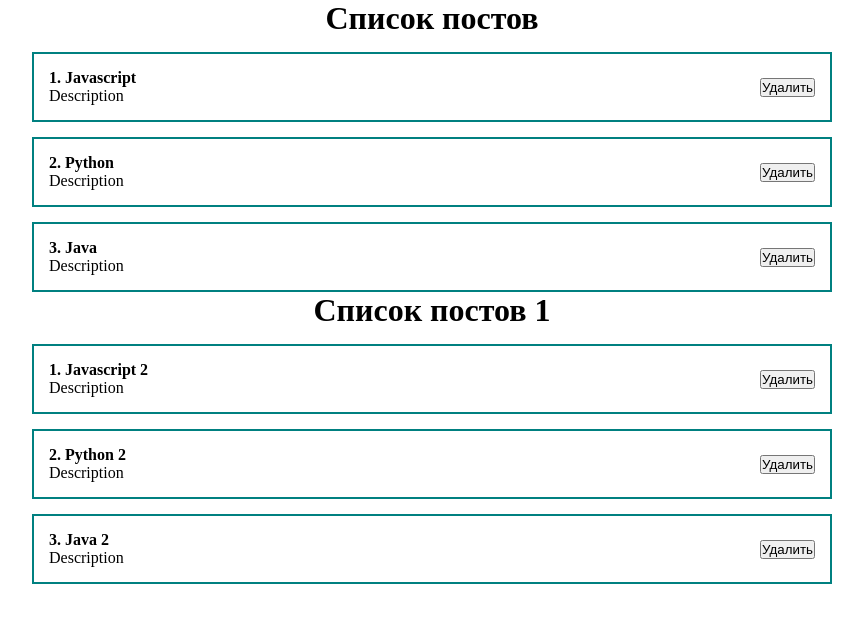
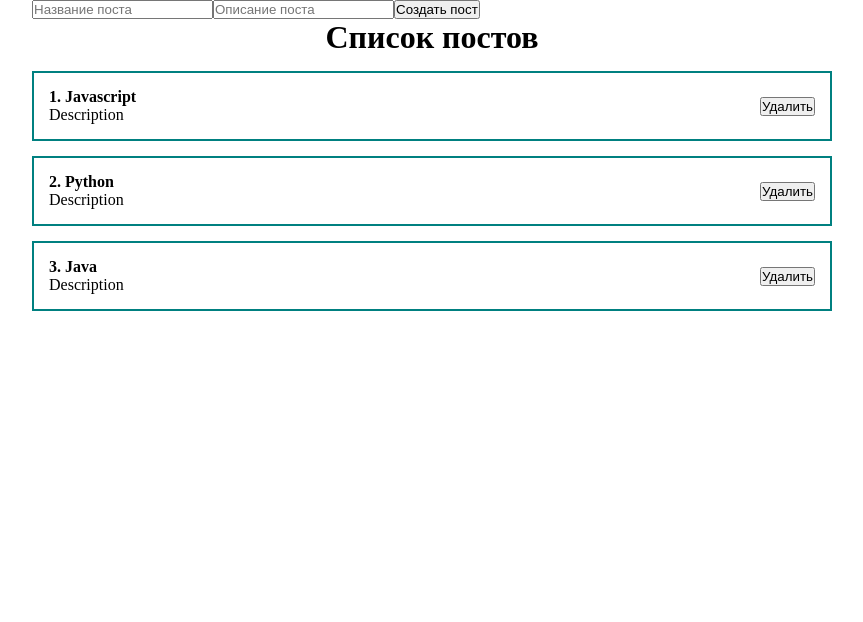
Before and after one commit to wfalcon/react-fund-course, a React (Create React App) app: page / in a window 1280 px wide. Shown: the top 622 px of the page, without its empty margins (208-1071 px from the left). Built offline with nearby package versions, Linux system fonts and the light colour scheme.

Commit message:
https://youtu.be/GNrdg3PzpJQ?t=2746

```diff
--- a/src/App.js
+++ b/src/App.js
@@ -3,6 +3,7 @@
 import Postitem from "./components/PostItem";
 import PostList from "./components/PostList";
 import './styles/App.css'
+import MyButton from "./components/UI/button/MyButton";
 
 function App() {
   const [posts, setPosts] = useState([
@@ -10,16 +11,15 @@
     { id: 2, title: 'Python', body: 'Description' },
     { id: 3, title: 'Java', body: 'Description' },
   ])
-  const [posts2, setPosts2] = useState([
-    { id: 1, title: 'Javascript 2', body: 'Description' },
-    { id: 2, title: 'Python 2', body: 'Description' },
-    { id: 3, title: 'Java 2', body: 'Description' },
-  ])
 
   return (
     <div className="App">
+      <form>
+        <input type="text" placeholder="Название поста" />
+        <input type="text" placeholder="Описание поста" />
+        <MyButton>Создать пост</MyButton>
+      </form>
       <PostList posts={posts} title="Список постов" />
-      <PostList posts={posts2} title="Список постов 1" />
     </div>
   );
 }
--- /dev/null
+++ b/src/components/UI/button/MyButton.jsx
@@ -0,0 +1,13 @@
+import React from "react";
+import classes from './MyButton.module.css';
+
+const MyButton = ({ children, ...props }) => {
+    return (
+        <button className={classes.myBtn}>
+            {children}
+
+        </button>
+    )
+}
+
+export default MyButton;
--- /dev/null
+++ b/src/components/UI/button/MyButton.module.css
@@ -0,0 +1,8 @@
+.myBtb {
+    padding: 5px 15px;
+    color: teal;
+    font-size: 14px;
+    background: transparent;
+    border: 1px solid teal;
+    cursor: pointer;
+}
```
